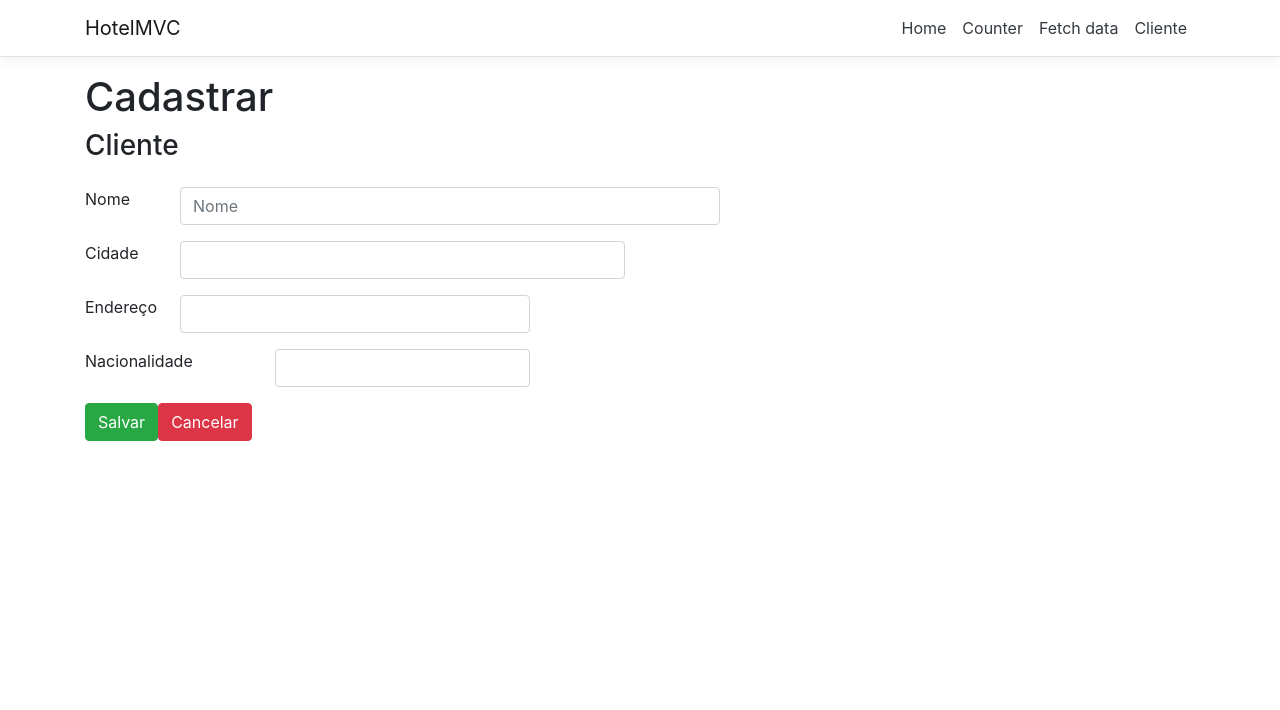
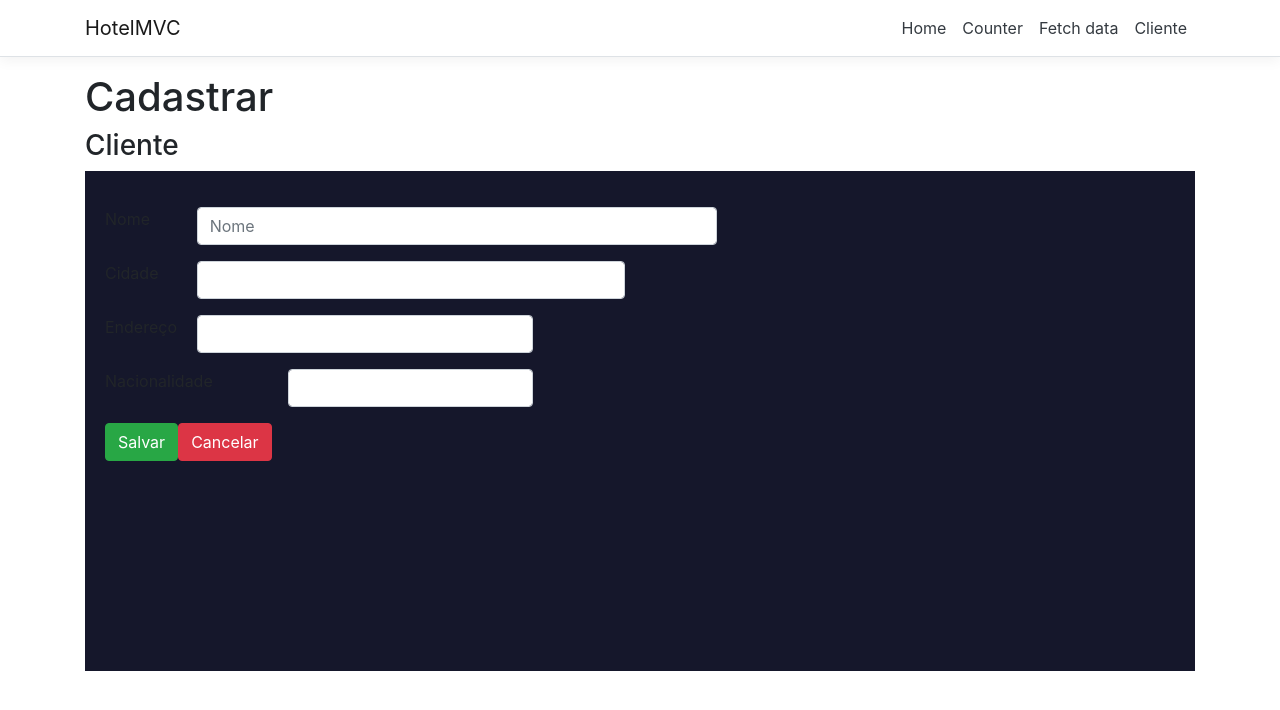
Before and after one commit to AlissonC-ds2/Hotel, a React (Create React App) app in the folder HotelMVC/ClientApp/: page /add-cliente in a window 1280 px wide. Shown: the top 710 px of the page. Built offline with nearby package versions, Linux system fonts and the light colour scheme.

Commit message:
Styles css

```diff
--- a/HotelMVC/ClientApp/src/components/AddCliente.js
+++ b/HotelMVC/ClientApp/src/components/AddCliente.js
@@ -81,8 +81,18 @@ export class AddCliente extends Component {
   }
 
   renderCreateForm() {
+    const forms = {
+      background: '#15172b',
+      border: '200px',
+      sizing: 'border-box',
+      height: '500px',
+      padding: '20px',
+      width: '100%',
+    };
+
+
     return (
-      <form onSubmit={this.handleSave}>
+      <form onSubmit={this.handleSave} style={ forms }>
         <div className="form-group row">
           <input type="hidden" name="id" value={this.state.cliente.id} />
         </div>
```
